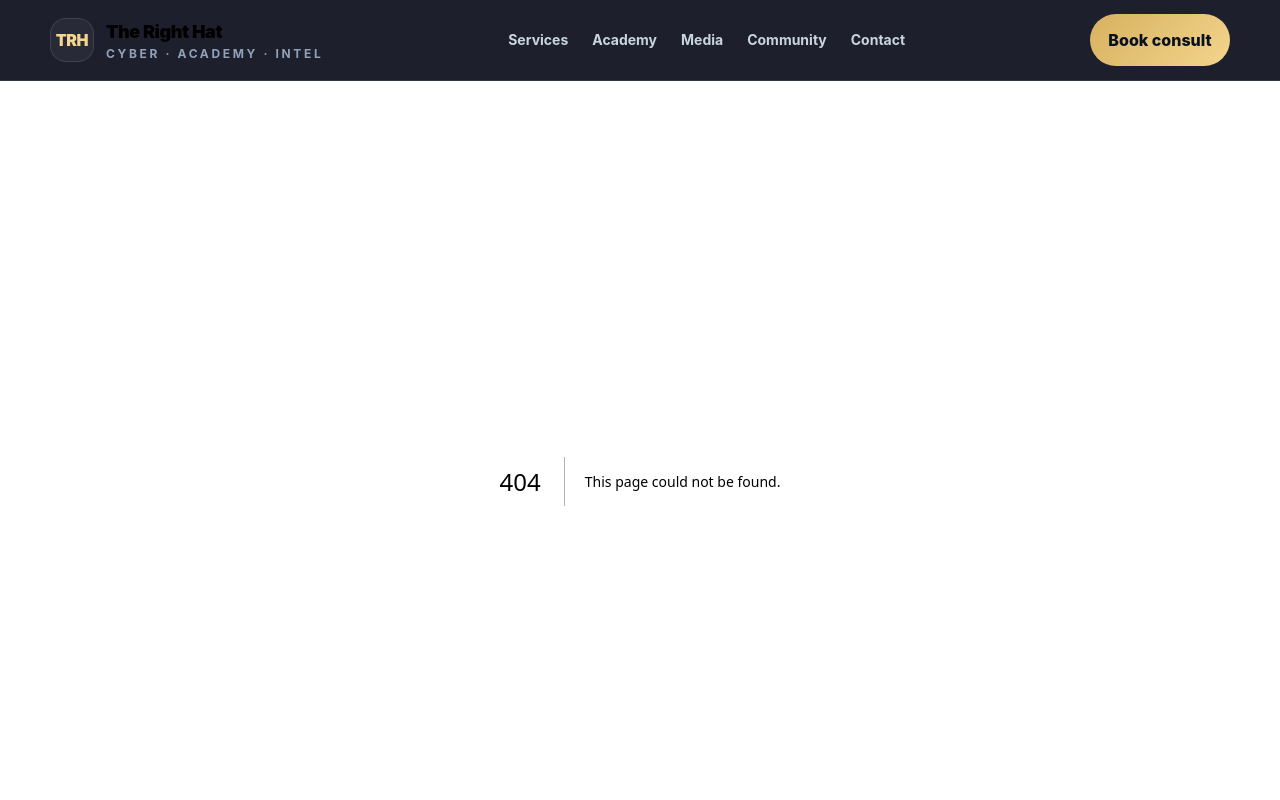
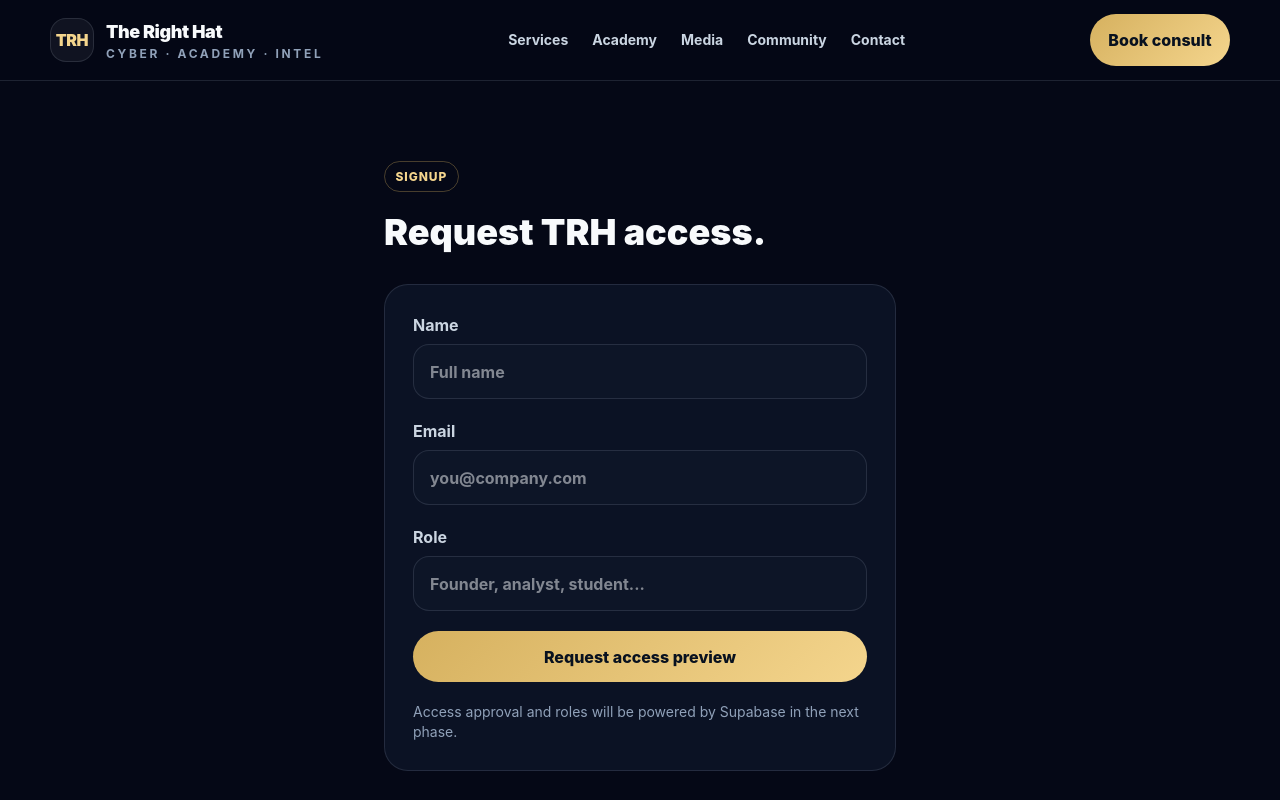
Before and after one commit to SeeDev-K/The-Right-Hat, a Next.js app: page /signup in a window 1280 px wide. Before the commit this address had no page. Shown: the top 800 px of the page. Built offline with nearby package versions, Linux system fonts and the light colour scheme.

Commit message:
feat: add signup preview page

```diff
--- /dev/null
+++ b/app/signup/page.tsx
@@ -0,0 +1,19 @@
+export const metadata = { title: 'Signup' }
+
+export default function SignupPage() {
+  return (
+    <main className="py-20">
+      <div className="container max-w-lg">
+        <span className="badge">Signup</span>
+        <h1 className="mt-5 text-4xl font-black">Request TRH access.</h1>
+        <div className="card mt-8 grid gap-5 p-7">
+          <label>Name<input placeholder="Full name" /></label>
+          <label>Email<input type="email" placeholder="you@company.com" /></label>
+          <label>Role<input placeholder="Founder, analyst, student..." /></label>
+          <button className="btn btn-primary">Request access preview</button>
+          <p className="text-sm text-slate-400">Access approval and roles will be powered by Supabase in the next phase.</p>
+        </div>
+      </div>
+    </main>
+  )
+}
```
